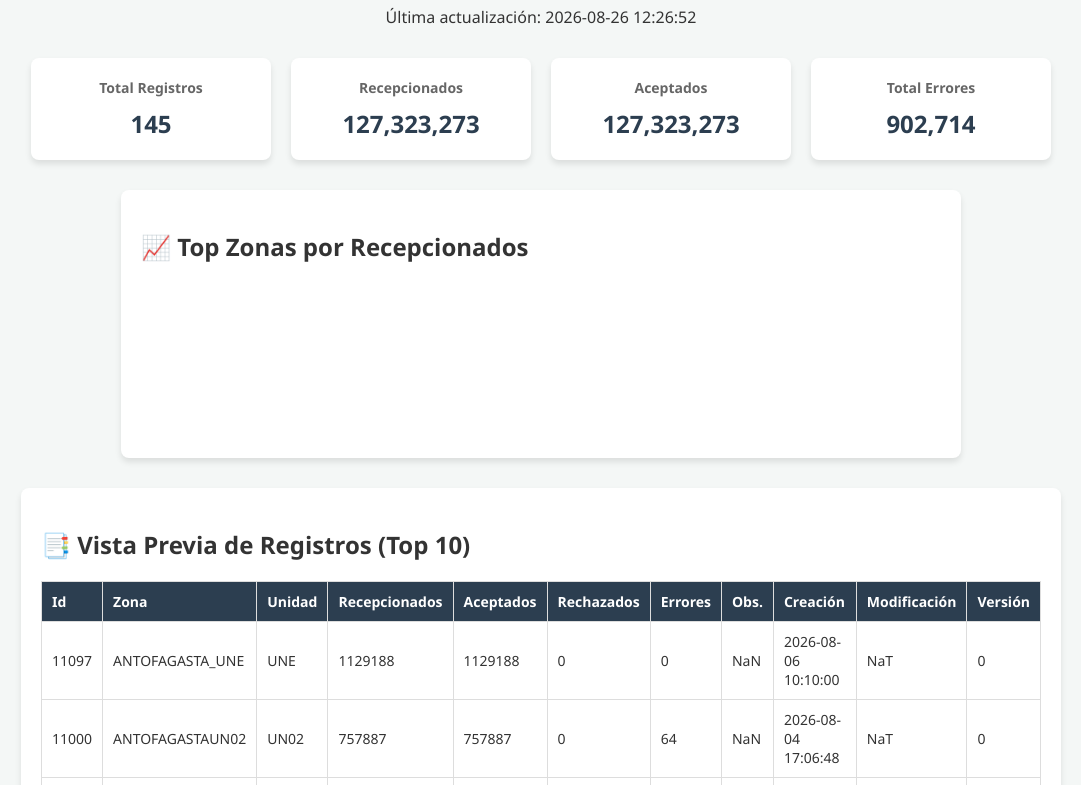
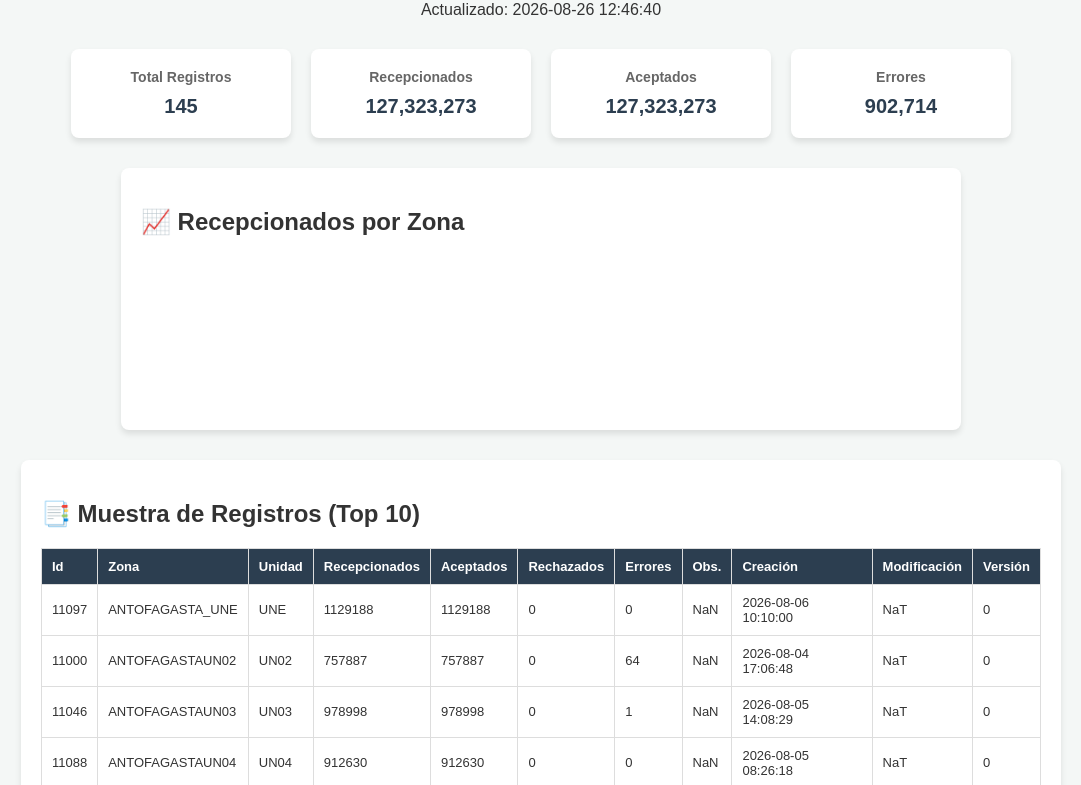
Before and after one commit to CaroSCC1/PRUEBA, a plain HTML site: page index.html in a window 1280 px wide. Shown: the part 100-885 px from the top of the page, without its empty margins (99-1180 px from the left). Drawn offline with nearby package versions, Linux system fonts and the light colour scheme.

Commit message:
Add files via upload

```diff
--- a/index.html
+++ b/index.html
@@ -2,44 +2,42 @@
 <html lang="es">
 <head>
     <meta charset="UTF-8">
-    <meta name="viewport" content="width=device-width, initial-scale=1.0">
     <title>Dashboard Reportería - Julio</title>
     <script src="https://cdn.jsdelivr.net/npm/chart.js"></script>
     <style>
-        body { font-family: 'Segoe UI', Tahoma, Geneva, Verdana, sans-serif; background-color: #f4f7f6; margin: 0; padding: 20px; color: #333; }
+        body { font-family: Arial, sans-serif; background-color: #f4f7f6; margin: 0; padding: 20px; color: #333; }
         .header { text-align: center; margin-bottom: 30px; }
         .kpi-container { display: flex; gap: 20px; justify-content: center; flex-wrap: wrap; margin-bottom: 30px; }
-        .kpi-card { background: white; padding: 20px; border-radius: 8px; box-shadow: 0 4px 6px rgba(0,0,0,0.1); width: 200px; text-align: center; }
+        .kpi-card { background: white; padding: 20px; border-radius: 8px; box-shadow: 0 4px 6px rgba(0,0,0,0.1); width: 180px; text-align: center; }
         .kpi-card h3 { margin: 0 0 10px 0; font-size: 14px; color: #666; }
-        .kpi-card p { margin: 0; font-size: 24px; font-weight: bold; color: #2c3e50; }
+        .kpi-card p { margin: 0; font-size: 20px; font-weight: bold; color: #2c3e50; }
         .chart-container { background: white; padding: 20px; border-radius: 8px; box-shadow: 0 4px 6px rgba(0,0,0,0.1); max-width: 800px; margin: 0 auto 30px auto; }
         .table-container { background: white; padding: 20px; border-radius: 8px; box-shadow: 0 4px 6px rgba(0,0,0,0.1); max-width: 1000px; margin: 0 auto; overflow-x: auto; }
         table { width: 100%; border-collapse: collapse; margin-top: 10px; }
-        th, td { padding: 10px; border: 1px solid #ddd; text-align: left; font-size: 14px; }
+        th, td { padding: 10px; border: 1px solid #ddd; text-align: left; font-size: 13px; }
         th { background-color: #2c3e50; color: white; }
     </style>
 </head>
 <body>
-
     <div class="header">
-        <h1>📊 Dashboard Reportería de Cargas - Julio</h1>
-        <p>Última actualización: 2026-08-26 12:26:52</p>
+        <h1>📊 Dashboard Reportería - Julio</h1>
+        <p>Actualizado: 2026-08-26 12:46:40</p>
     </div>
 
     <div class="kpi-container">
         <div class="kpi-card"><h3>Total Registros</h3><p>145</p></div>
         <div class="kpi-card"><h3>Recepcionados</h3><p>127,323,273</p></div>
         <div class="kpi-card"><h3>Aceptados</h3><p>127,323,273</p></div>
-        <div class="kpi-card"><h3>Total Errores</h3><p>902,714</p></div>
+        <div class="kpi-card"><h3>Errores</h3><p>902,714</p></div>
     </div>
 
     <div class="chart-container">
-        <h2>📈 Top Zonas por Recepcionados</h2>
+        <h2>📈 Recepcionados por Zona</h2>
         <canvas id="zonasChart"></canvas>
     </div>
 
     <div class="table-container">
-        <h2>📑 Vista Previa de Registros (Top 10)</h2>
+        <h2>📑 Muestra de Registros (Top 10)</h2>
         <table border="1" class="dataframe data-table">
   <thead>
     <tr style="text-align: right;">
@@ -196,13 +194,11 @@
         new Chart(ctx, {
             type: 'bar',
             data: {
-                labels: ['ANTOFAGASTAUN02', 'ANTOFAGASTAUN03', 'ANTOFAGASTAUN04', 'ANTOFAGASTAUN07', 'ANTOFAGASTAUN10', 'ANTOFAGASTAUN11', 'ANTOFAGASTAUN12', 'ANTOFAGASTAUN14', 'ANTOFAGASTAUN19', 'ANTOFAGASTAUN21'],
+                labels: ['ANTOFAGASTAUN02', 'ANTOFAGASTAUN03', 'ANTOFAGASTAUN04', 'ANTOFAGASTAUN07', 'ANTOFAGASTAUN10'],
                 datasets: [{
                     label: 'Recepcionados',
-                    data: [np.int64(757887), np.int64(978998), np.int64(912630), np.int64(1708921), np.int64(951000), np.int64(738396), np.int64(727619), np.int64(1303040), np.int64(1025664), np.int64(1102460)],
-                    backgroundColor: '#3498db',
-                    borderColor: '#2980b9',
-                    borderWidth: 1
+                    data: [np.int64(757887), np.int64(978998), np.int64(912630), np.int64(1708921), np.int64(951000)],
+                    backgroundColor: '#3498db'
                 }]
             },
             options: { responsive: true, scales: { y: { beginAtZero: true } } }
```
Also changed, not shown: 2 other files.
